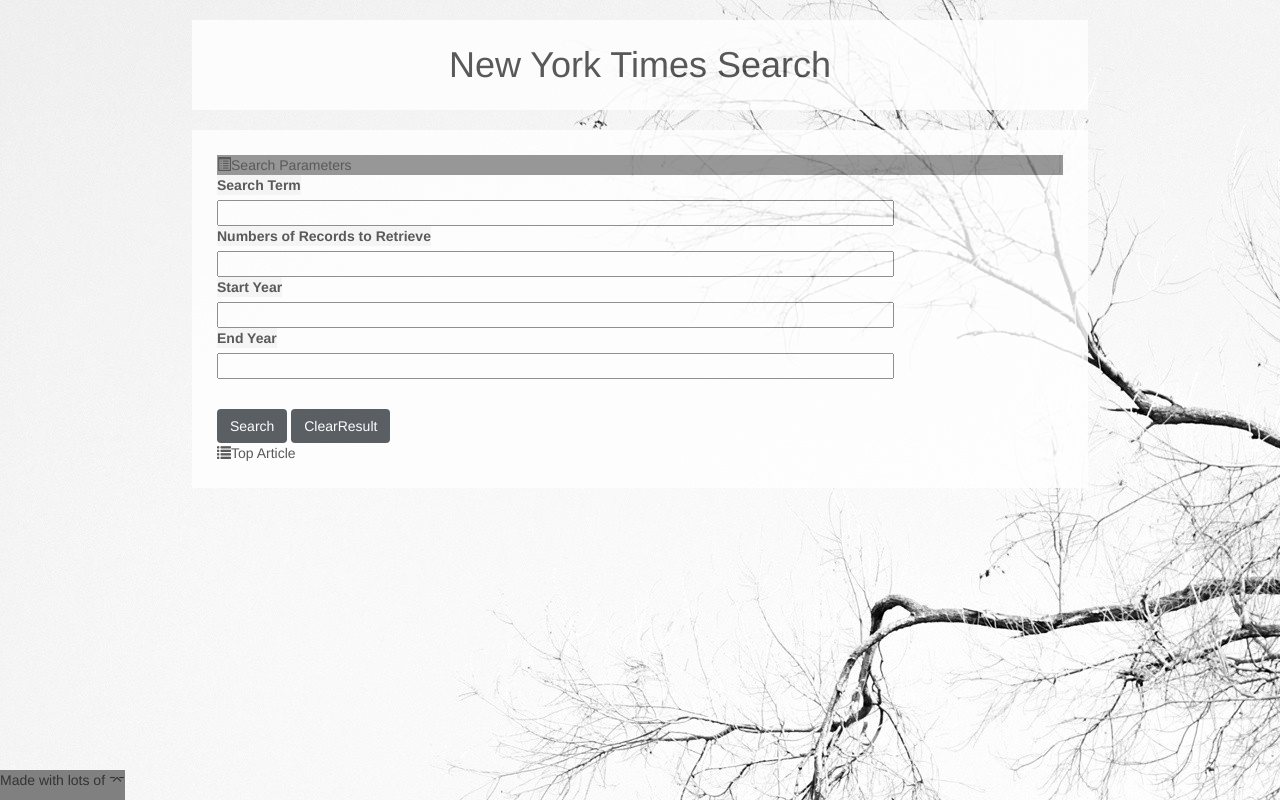
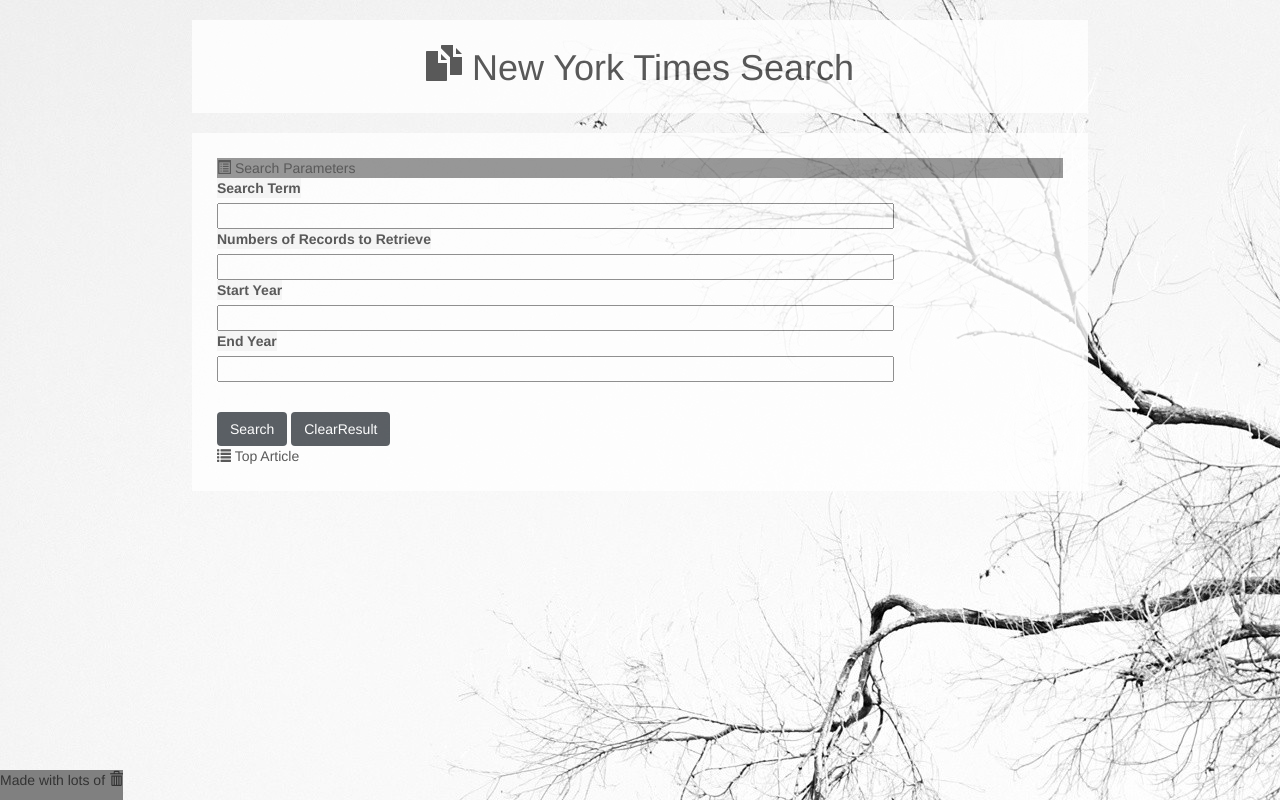
Before and after one commit to Nathaniel876/Front-Back-End, a plain HTML site: page index.html in a window 1280 px wide. Drawn offline with nearby package versions, Linux system fonts and the light colour scheme.

Commit message:
index update

```diff
--- a/index.html
+++ b/index.html
@@ -15,7 +15,7 @@
 <body>
     <div class="containerfluid header">
         <header>
-            <h1> <i class=".glyphicon-glyphicon-duplicate"></i>New York Times Search</h1>
+            <h1> <i class="glyphicon glyphicon-duplicate"></i> New York Times Search</h1>
         </header>
     </div>
     <div class="containerfluid">
@@ -24,7 +24,7 @@
                 <div class="col-md-12">
                     <div class="formDiv">
                         <form id="search-parameter">
-                            <div class="searchParameter"><i class="glyphicon glyphicon-list-alt"></i>Search Parameters</div>
+                            <div class="searchParameter"><i class="glyphicon glyphicon-list-alt"></i> Search Parameters</div>
                             <!--search term-->
                             <label for="searchTerm-label">Search Term</label><br>
                             <input type="text" id="searchTerm-input" class="infoText"> <br>
@@ -52,7 +52,7 @@
         <div class="wrapper">
             <div class="row">
                 <div class="col-md-12">
-                    <div class="topArticle"><i class="glyphicon glyphicon-list"></i>Top Article</div>
+                    <div class="topArticle"><i class="glyphicon glyphicon-list"></i> Top Article</div>
                     <!--please throw shit to this article Div-->
                     <div class="articleDiv">
 
@@ -62,7 +62,7 @@
         </div>
     </div>
     <footer>
-        <p>Made with lots of ⌤</p>
+        <p>Made with lots of <i class="glyphicon glyphicon-trash"></i></p>
     </footer>
     <script src="https://code.jquery.com/jquery-3.3.1.min.js"></script>
     <script src="assets/javascript/app.js">
```
